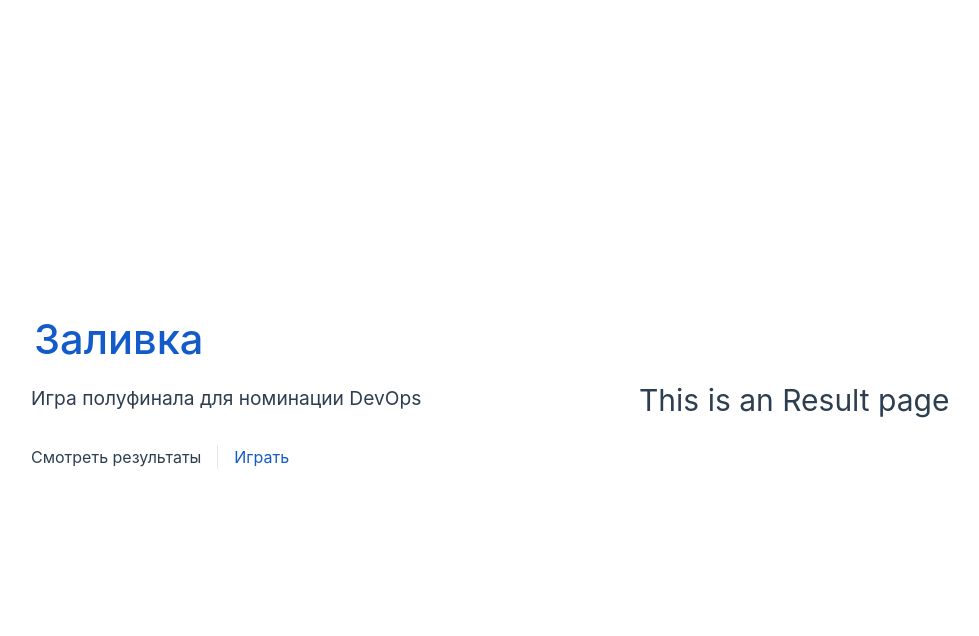
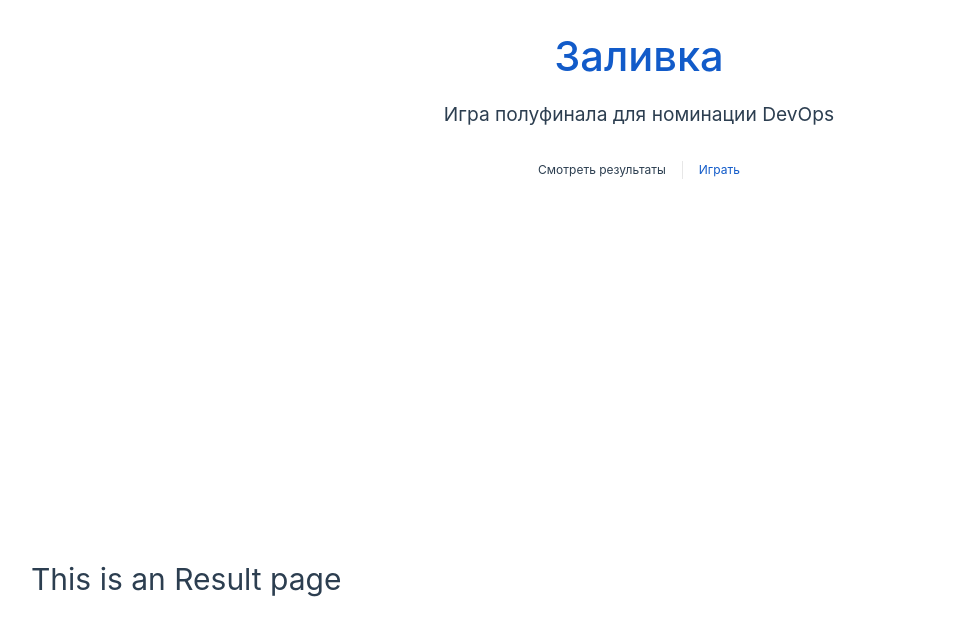
Before and after one commit to Tminww/devops-game, a Vue app in the folder frontend/: page / in a window 1280 px wide. Shown: the top 636 px of the page, without its empty margins (1-980 px from the left). Built offline with nearby package versions, Linux system fonts and the light colour scheme.

Commit message:
Delete: @media for min-width

```diff
--- a/frontend/src/App.vue
+++ b/frontend/src/App.vue
@@ -59,7 +59,7 @@ nav a {
 nav a:first-of-type {
   border: 0;
 }
-
+/*
 @media (min-width: 1024px) {
   header {
     display: flex;
@@ -85,5 +85,5 @@ nav a:first-of-type {
     padding: 1rem 0;
     margin-top: 1rem;
   }
-}
+} */
 </style>
--- a/frontend/src/assets/main.css
+++ b/frontend/src/assets/main.css
@@ -22,7 +22,7 @@ a,
   }
 }
 
-@media (min-width: 1024px) {
+/* @media (min-width: 1024px) {
   body {
     display: flex;
     place-items: center;
@@ -33,4 +33,4 @@ a,
     grid-template-columns: 1fr 1fr;
     padding: 0 2rem;
   }
-}
+} */
--- a/frontend/src/components/Result.vue
+++ b/frontend/src/components/Result.vue
@@ -31,10 +31,10 @@ h3 {
   text-align: center;
 }
 
-@media (min-width: 1024px) {
-  .greetings h1,
+/* @media (min-width: 1024px) { */
+  /* .greetings h1,
   .greetings h3 {
     text-align: left;
-  }
-}
+  } */
+/* } */
 </style>
--- a/frontend/src/views/FieldView.vue
+++ b/frontend/src/views/FieldView.vue
@@ -5,11 +5,11 @@
 </template>
 
 <style>
-@media (min-width: 1024px) {
+/* @media (min-width: 1024px) { */
   .about {
     min-height: 100vh;
     display: flex;
     align-items: center;
   }
-}
+/* } */
 </style>
--- a/frontend/src/views/ResultView.vue
+++ b/frontend/src/views/ResultView.vue
@@ -5,11 +5,11 @@
 </template>
 
 <style>
-@media (min-width: 1024px) {
+/* @media (min-width: 1024px) { */
   .result {
     min-height: 100vh;
     display: flex;
     align-items: center;
   }
-}
+/* } */
 </style>
```
